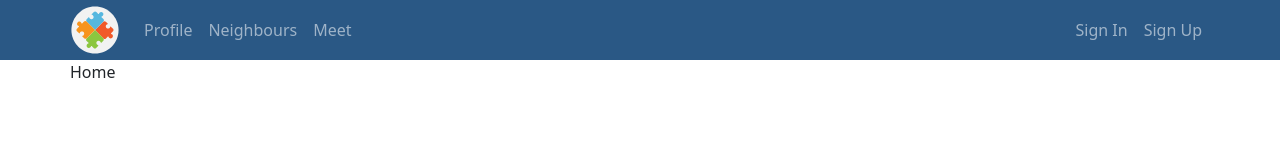
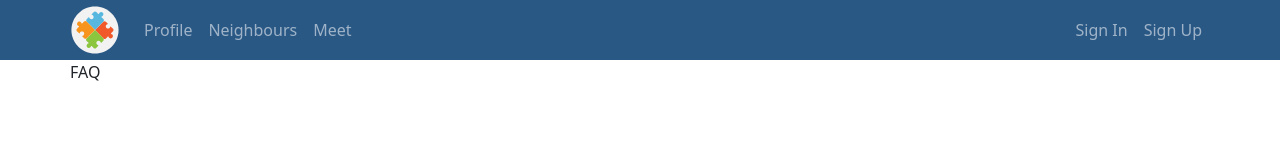
Before and after one commit to ReCoded-Org/capstone-turkey-love-thy-neighbour, a React (Create React App) app: page /home in a window 1280 px wide. Shown: the top 160 px of the page. Built offline with nearby package versions, Linux system fonts and the light colour scheme.

Commit message:
Add initilizer code for FAQ

```diff
--- /dev/null
+++ b/src/containers/Home/FAQ/index.jsx
@@ -0,0 +1,14 @@
+import React from "react";
+
+// import { Container } from "react-bootstrap";
+import "./index.scss";
+
+function FAQ() {
+  return (
+    <section>
+      <p>FAQ</p>
+    </section>
+  );
+}
+
+export default FAQ;
--- a/src/containers/Home/index.jsx
+++ b/src/containers/Home/index.jsx
@@ -1,11 +1,13 @@
 import React from "react";
 
 import { Container } from "react-bootstrap";
+import "./index.scss";
+import FAQ from "./FAQ";
 
 function Home() {
   return (
     <Container>
-      <p>Home</p>
+      <FAQ />
     </Container>
   );
 }
--- /dev/null
+++ b/src/containers/Home/index.scss
@@ -0,0 +1,23 @@
+h1 {
+    font-size: 36px;
+  }
+  .primary-hero-content-row,
+  .secondary-hero-content-row,
+  .primary-hero-content-row > .col,
+  .secondary-hero-content-row > .col {
+    width: 100%;
+  }
+//   .primary-hero-img-bg, //
+//   .social-proof-section, // section
+//   .primary-hero-content-container,
+//   .secondary-hero-content-container,
+//   .social-proof-content-container {
+//     height: calc(100vh - 60px);
+//   }
+
+section {
+    height: calc(100vh - 60px);
+}
+  .snapping-section {
+    scroll-snap-align: start;
+  }
```
Also changed, not shown: src/containers/Home/FAQ/index.scss (added).
